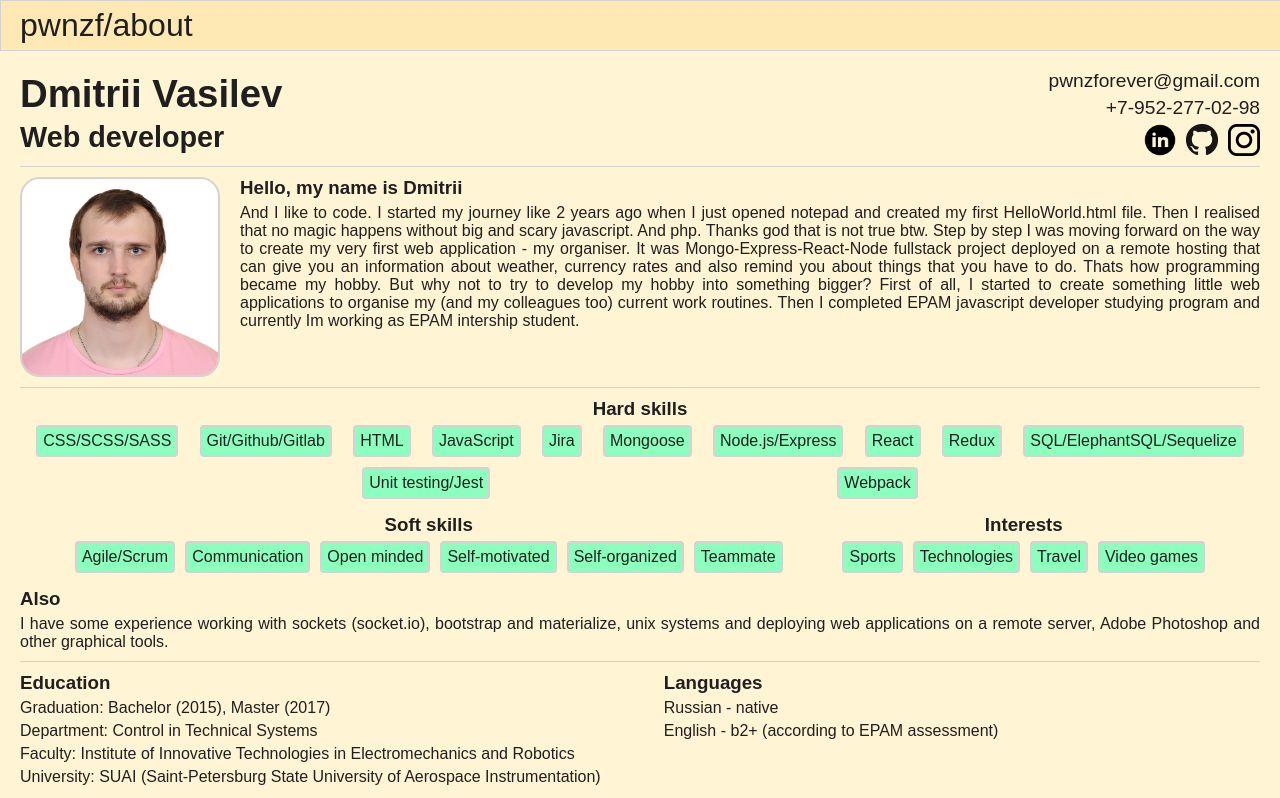
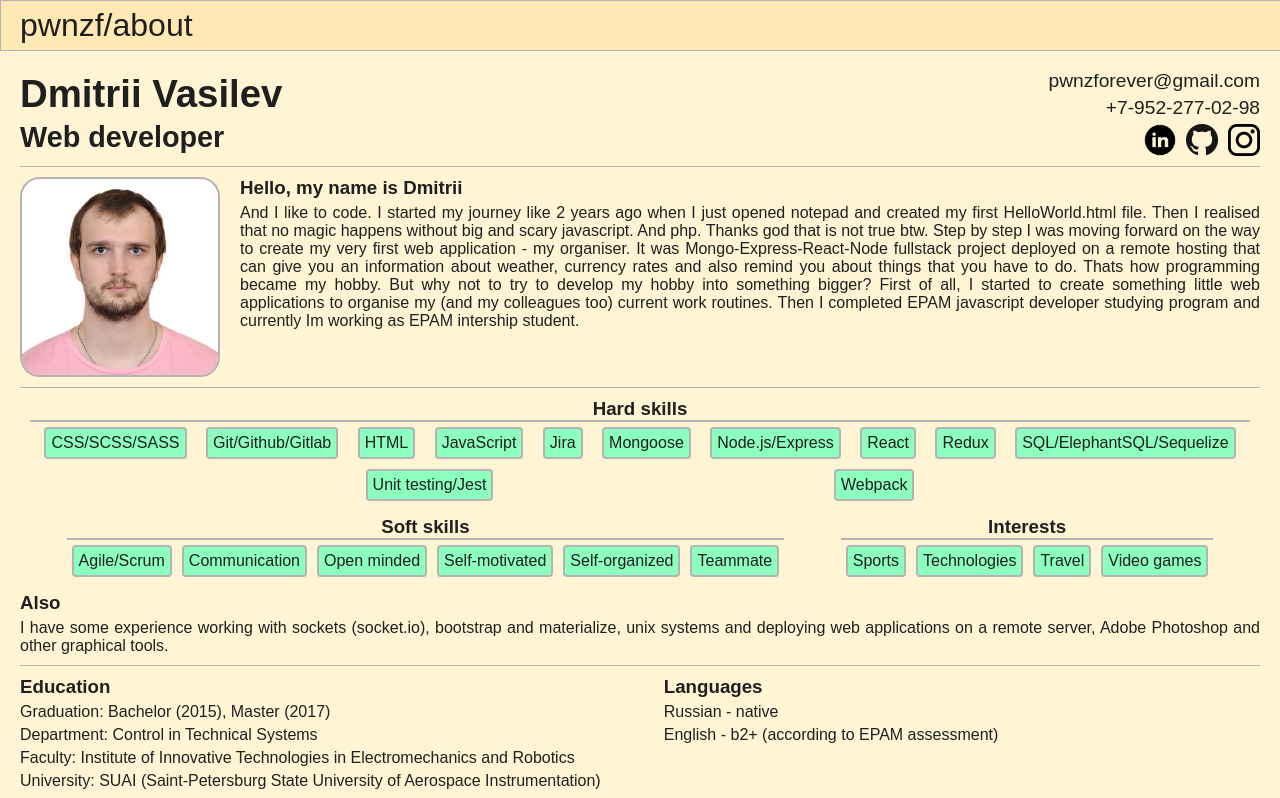
Before and after one commit to VasilevDO/about, a React app: page / in a window 1280 px wide. Shown: the top 798 px of the page. Built offline with nearby package versions, Linux system fonts and the light colour scheme.

Commit message:
lil restyling

```diff
--- a/src/components/InfoCard/InfoCard.component.tsx
+++ b/src/components/InfoCard/InfoCard.component.tsx
@@ -4,7 +4,7 @@ import {MY_EMAIL, MY_GITHUB, MY_INSTAGRAM, MY_LINKEDIN, MY_NAME, MY_OCCUPATION,
 
 import './InfoCard.scss';
 
-import GitLogo from '../../assets/GitHub-Mark-32px.png';
+import GitLogo from '../../assets/GitHub-Mark-64px.png';
 import InstagramLogo from '../../assets/instagramLogo.png';
 import LinkedinLogo from '../../assets/linkedin-logo.png';
 import LogoRef from '../../models/LogoRef.model';
--- a/src/components/List/List.scss
+++ b/src/components/List/List.scss
@@ -4,6 +4,13 @@
    display:flex;
    flex-direction: column;
    align-items: center;
+   padding:0 10px;
+
+   .title {
+      border-bottom:$border-bold;
+      width:100%;
+      text-align: center;
+   }
 
    // ul {
    //    display:grid;
--- a/src/consts.scss
+++ b/src/consts.scss
@@ -44,7 +44,7 @@ $button-main-bg:rgb(140, 255, 190);
 
 //borders
 $border-radius-basic:4px;
-$border-color-basic:lightgray;
+$border-color-basic:rgb(180, 180, 180);
 $border-size-basic:1px;
 $border-size-bold:2px;
 $border-basic: $border-size-basic solid $border-color-basic;
```
